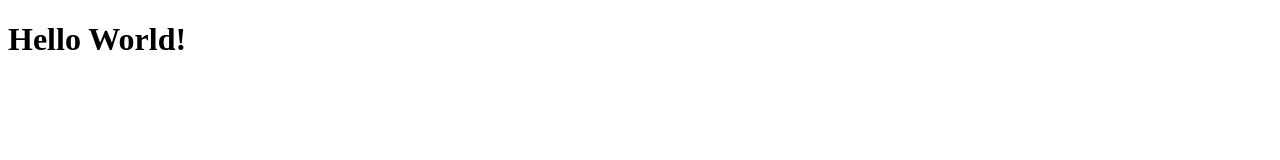
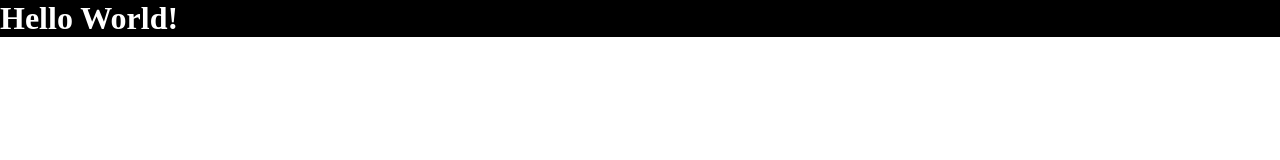
Before and after one commit to JYu1999/JYu_Portfolio, a plain HTML site: page index.html in a window 1280 px wide. Drawn offline with Linux system fonts and the light colour scheme.

Commit message:
Hello world with background

```diff
--- a/index.html
+++ b/index.html
@@ -5,6 +5,7 @@
     <meta http-equiv="X-UA-Compatible" content="IE=edge" />
     <meta name="viewport" content="width=device-width, initial-scale=1.0" />
     <title>My Website</title>
+    <link rel="stylesheet" href="./style/style.css" />
   </head>
   <body>
     <h1>Hello World!</h1>
--- a/style/style.scss
+++ b/style/style.scss
@@ -1,3 +1,7 @@
+*{
+    padding:0;
+    margin: 0;
+}
 h1{
     background-color: black;
     color: white;
```
Also changed, not shown: style/style.css, 1 other file.
